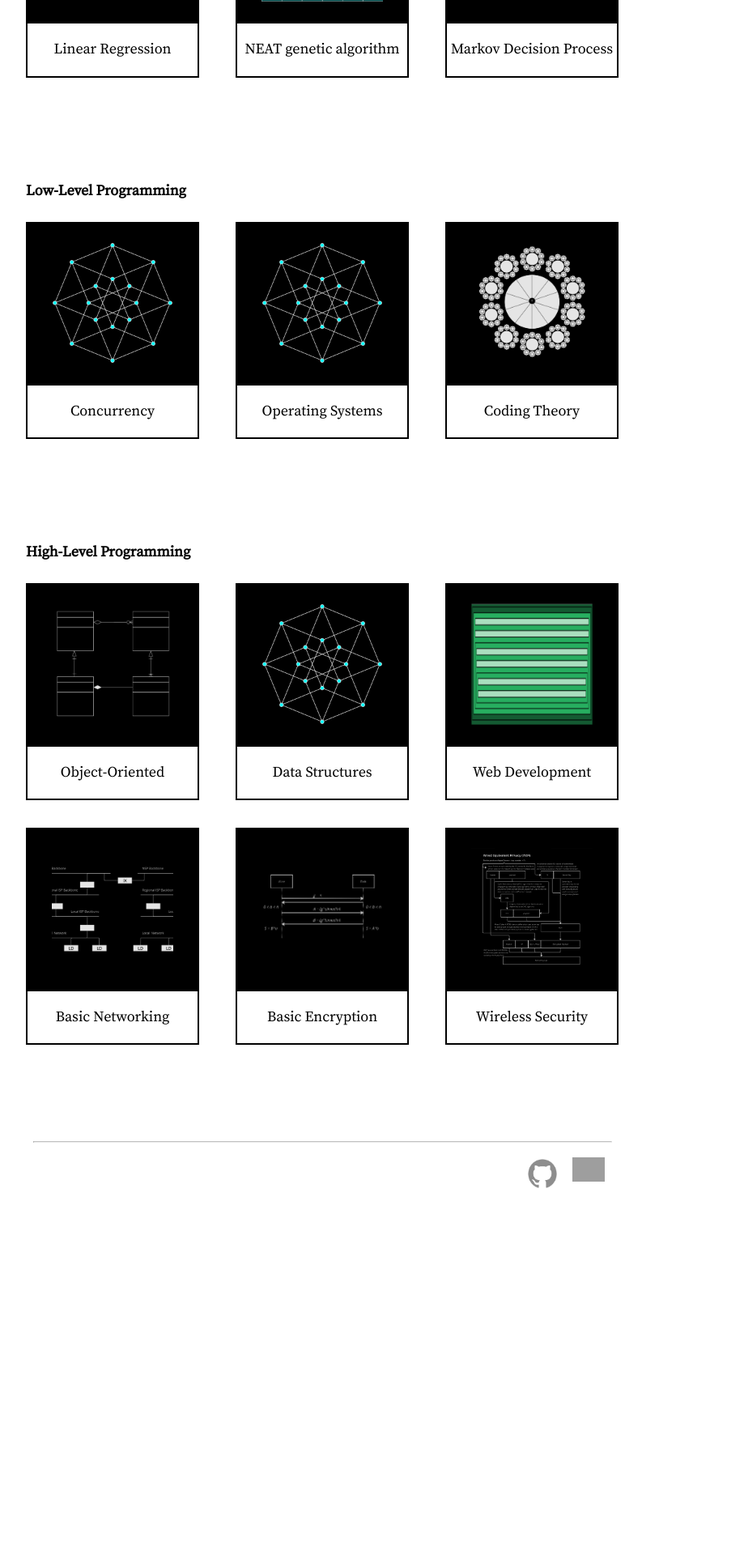
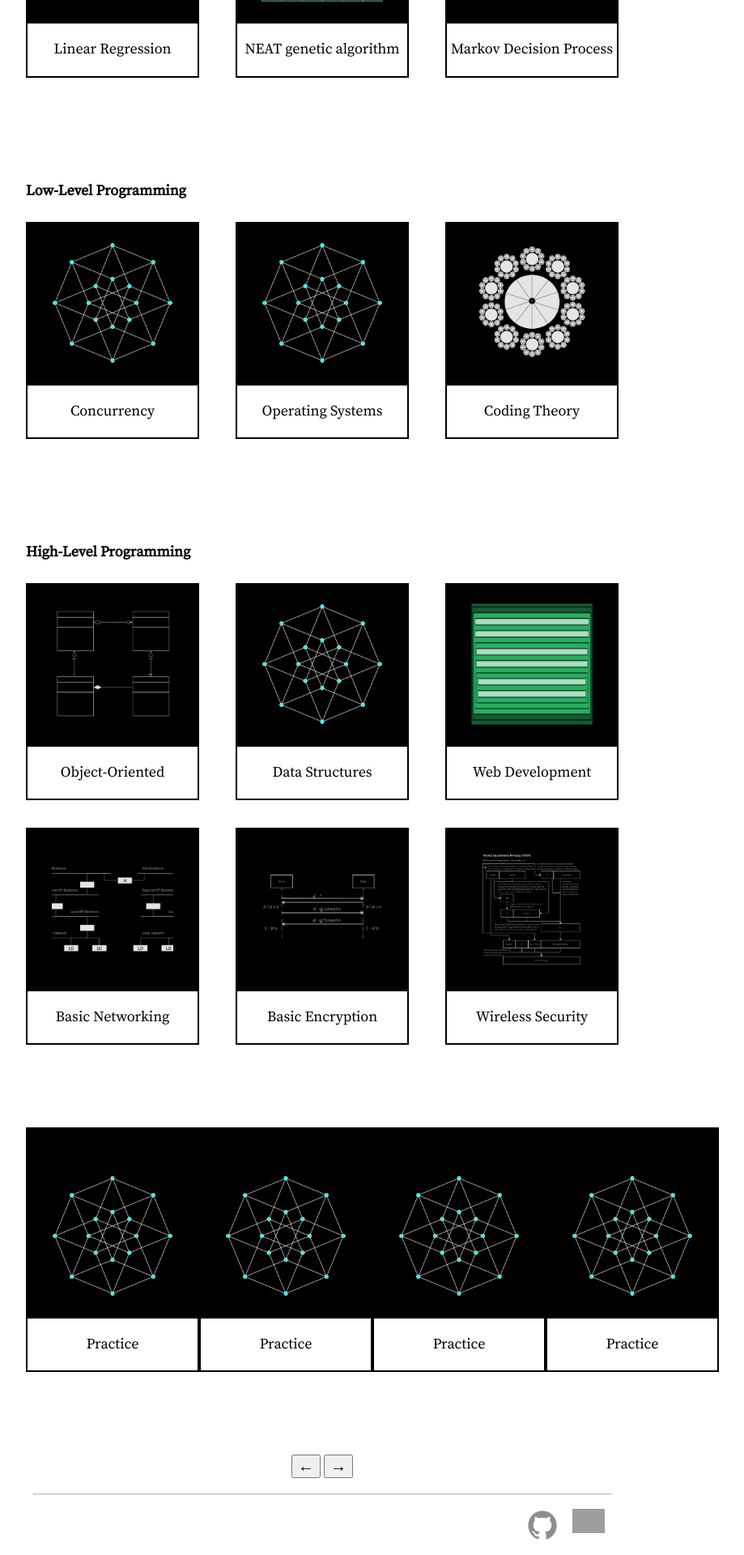
Before and after one commit to Rory-Mac/personal-website, a Jekyll site: the page built from explore.markdown, in a window 1280 px wide. Shown: the part 1116-3036 px from the top of the page at 81% size, without its empty margins (242-1161 px from the left). Built offline with Jekyll 4.4.1, drawn with Linux system fonts in a browser that asks for light colours; before the commit the page ends 2602 px from its top, so only the background shows below that; grey boxes are pictures that could not be loaded.

Commit message:
content slider first draft

```diff
--- a/Assets/css/main.scss
+++ b/Assets/css/main.scss
@@ -4,4 +4,4 @@
 // Import Sass files
 @import "base";
 @import "transitions";
-@import "flex";
+@import "explore";
--- /dev/null
+++ b/Assets/scripts/carousel.js
@@ -0,0 +1,32 @@
+document.addEventListener('DOMContentLoaded', function() {
+    const slider = document.querySelector('.slider');
+    const prevBtn = document.querySelector('.prev-btn');
+    const nextBtn = document.querySelector('.next-btn');
+
+    let currentIndex = 0;
+    const slidesToShow = 3;
+    const slideWidth = 200;
+
+    const slides = slider.children;
+
+    function updateSliderPosition() {
+      slider.style.transform = `translateX(-${currentIndex * slideWidth}px)`;
+    }
+
+    function slideNext() {
+      if (currentIndex < slides.length - slidesToShow) {
+        currentIndex++;
+        updateSliderPosition();
+      }
+    }
+
+    function slidePrev() {
+      if (currentIndex > 0) {
+        currentIndex--;
+        updateSliderPosition();
+      }
+    }
+
+    prevBtn.addEventListener('click', slidePrev);
+    nextBtn.addEventListener('click', slideNext);
+  });
--- a/_sass/base.scss
+++ b/_sass/base.scss
@@ -101,16 +101,11 @@ img {
     }
 }
 
-//.home-page-container:hover .overlay-text {
-//    display: block;
-//}
-
 .home-page-image {
     width: 100%;
 }
 
 .overlay-text {
-    //display: none;
     font-family: 'Mona-Sans';
     font-weight: 500;
     position: absolute;
@@ -118,3 +113,8 @@ img {
     bottom: 1rem;
     left: 1rem;
 }
+
+.footer-flex-container {
+    display: flex;
+    justify-content: flex-end;
+  }
--- a/_sass/flex.scss
+++ b/_sass/explore.scss
@@ -27,7 +27,27 @@
     background-color: black;
 }
 
-.footer-flex-container {
+.slider {
   display: flex;
-  justify-content: flex-end;
+  transition: transform 0.3s ease-in-out;
+  margin: 0 0 2rem 0;
+  justify-content: space-between;
 }
+
+.slider div {
+    margin: 0 0 2rem 0;
+    display: flex;
+    flex-direction: column;
+    align-items: stretch;
+    justify-content: flex-end;
+}
+
+.navigation {
+  text-align: center;
+  margin-top: 10px;
+}
+
+button {
+  font-size: 20px;
+  cursor: pointer;
+}
--- a/explore.markdown
+++ b/explore.markdown
@@ -190,3 +190,53 @@ title: Explore
     </div>
 </div>
 <div class="space-div"></div>
+
+<div>
+<div class="slider">
+    <div class="slider zoom small">
+        <a href="/High-Level Programming/Wireless Security.html">
+            <div class="explore-content-image">
+                <img style="background-color: black" src="/Assets/images/4-cube_dark.png">
+            </div>
+        </a>
+        <div class="explore-content-title">
+            <p>Practice</p>
+        </div>
+    </div>
+    <div class="slider zoom small">
+        <a href="/High-Level Programming/Wireless Security.html">
+            <div class="explore-content-image">
+                <img style="background-color: black" src="/Assets/images/4-cube_dark.png">
+            </div>
+        </a>
+        <div class="explore-content-title">
+            <p>Practice</p>
+        </div>
+    </div>
+    <div class="slider zoom small">
+        <a href="/High-Level Programming/Wireless Security.html">
+            <div class="explore-content-image">
+                <img style="background-color: black" src="/Assets/images/4-cube_dark.png">
+            </div>
+        </a>
+        <div class="explore-content-title">
+            <p>Practice</p>
+        </div>
+    </div>
+    <div class="slider zoom small">
+        <a href="/High-Level Programming/Wireless Security.html">
+            <div class="explore-content-image">
+                <img style="background-color: black" src="/Assets/images/4-cube_dark.png">
+            </div>
+        </a>
+        <div class="explore-content-title">
+            <p>Practice</p>
+        </div>
+    </div>
+</div>
+    <div class="navigation">
+      <button class="prev-btn">&larr;</button>
+      <button class="next-btn">&rarr;</button>
+    </div>
+</div>
+<script src="/Assets/scripts/carousel.js"></script>
```
